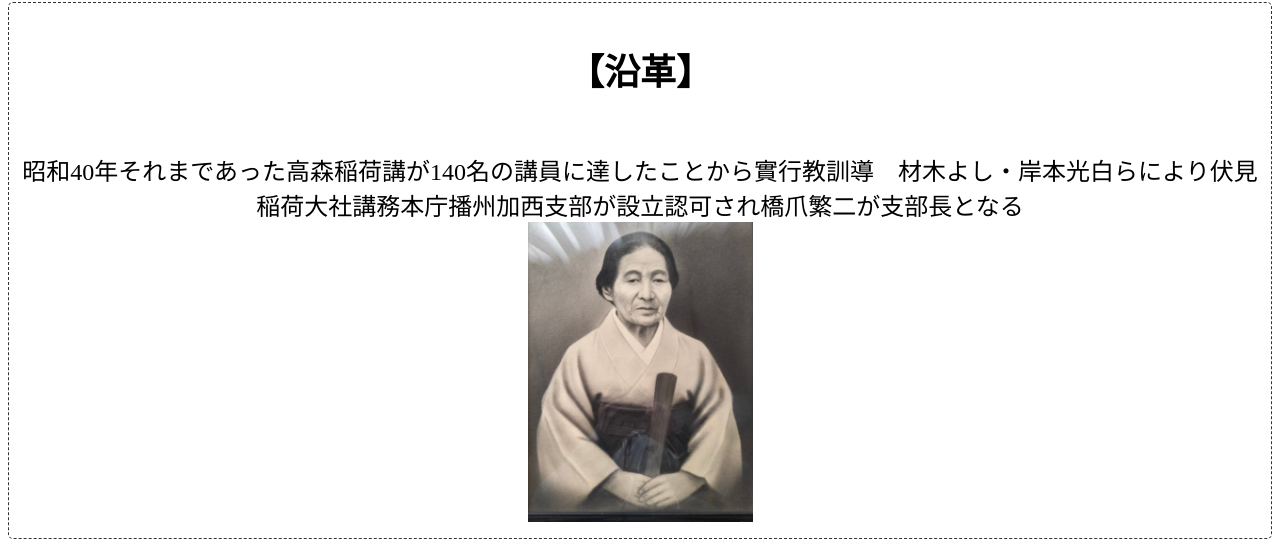
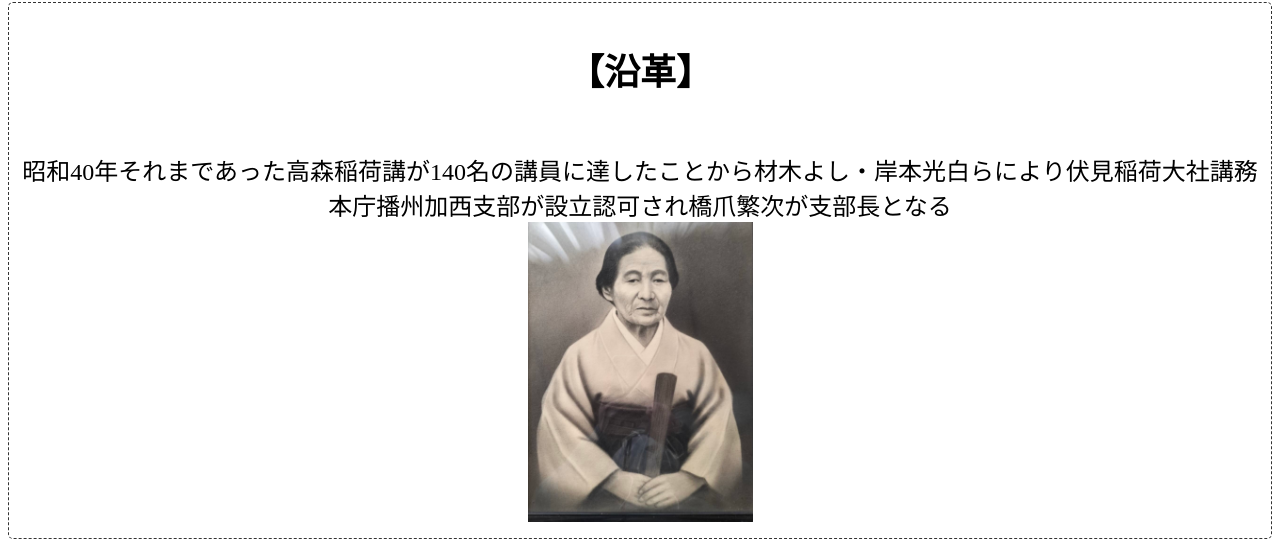
Before and after one commit to prog-12/inarikasai, a plain HTML site: page index.html in a window 1280 px wide. Shown: the part 1480-2027 px from the top of the page. Drawn offline with Linux system fonts and the light colour scheme.

Commit message:
Update index.html

```diff
--- a/index.html
+++ b/index.html
@@ -40,7 +40,7 @@
 
 <div style="padding: 10px; margin-bottom: 10px; border: 1px dashed #333333; border-radius: 5px;">
  <h2><font color=black>【沿革】</h2><br>
-昭和40年それまであった高森稲荷講が140名の講員に達したことから實行教訓導　材木よし・岸本光白らにより伏見稲荷大社講務本庁播州加西支部が設立認可され橋爪繁二が支部長となる<br>
+昭和40年それまであった高森稲荷講が140名の講員に達したことから材木よし・岸本光白らにより伏見稲荷大社講務本庁播州加西支部が設立認可され橋爪繁次が支部長となる<br>
 
 <img src="sample15.jpg"width="225"height="300"/>
 </div>
@@ -65,6 +65,7 @@
 <img src="sample8.jpg"width="225"height="300"/>
 <img src="sample9.jpg"width="225"height="300"/>
 <img src="sample11.jpg"width="225"height="300"/>
+<img src="sample16.jpg"width="225"height="300"/>
 
    <div style="padding: 10px; margin-bottom: 10px; border: 1px dashed #333333; border-radius: 5px;">
     <a href="https://inari.jp/">伏見稲荷大社</a><br>
```
